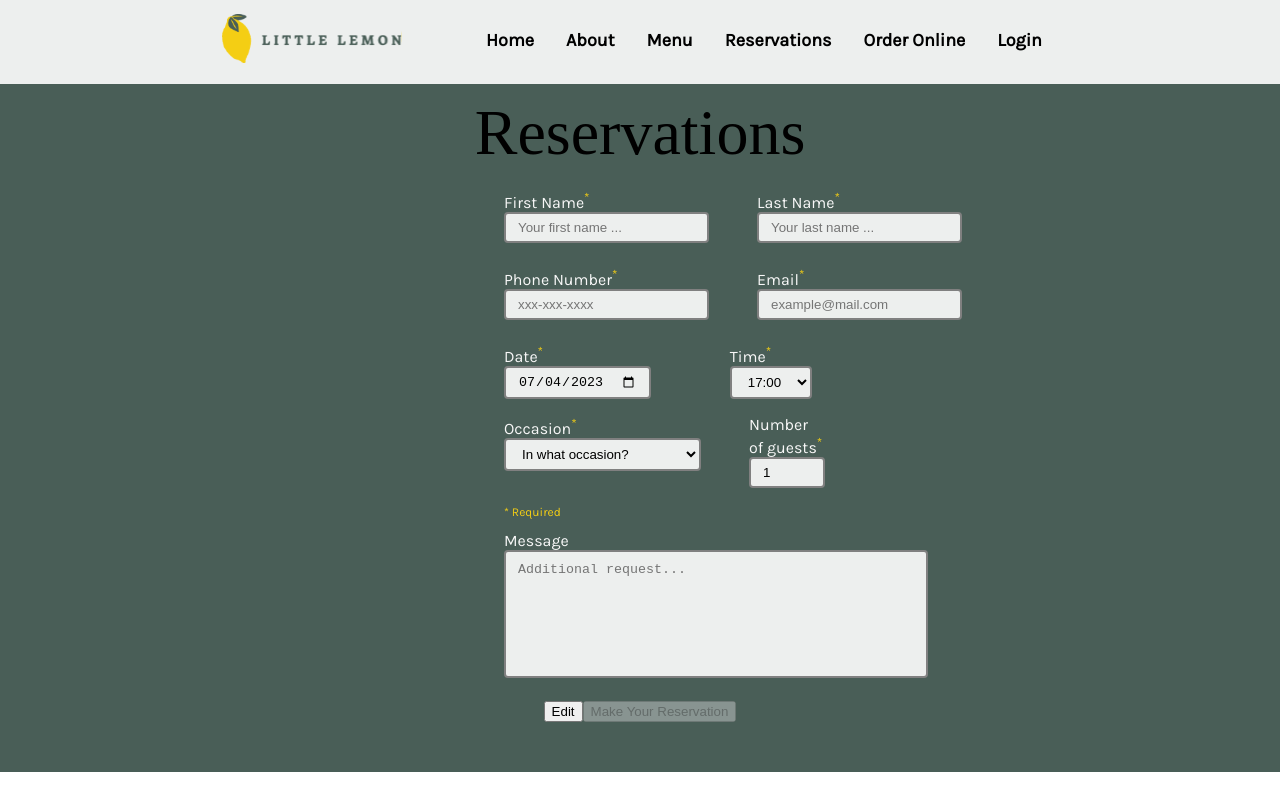
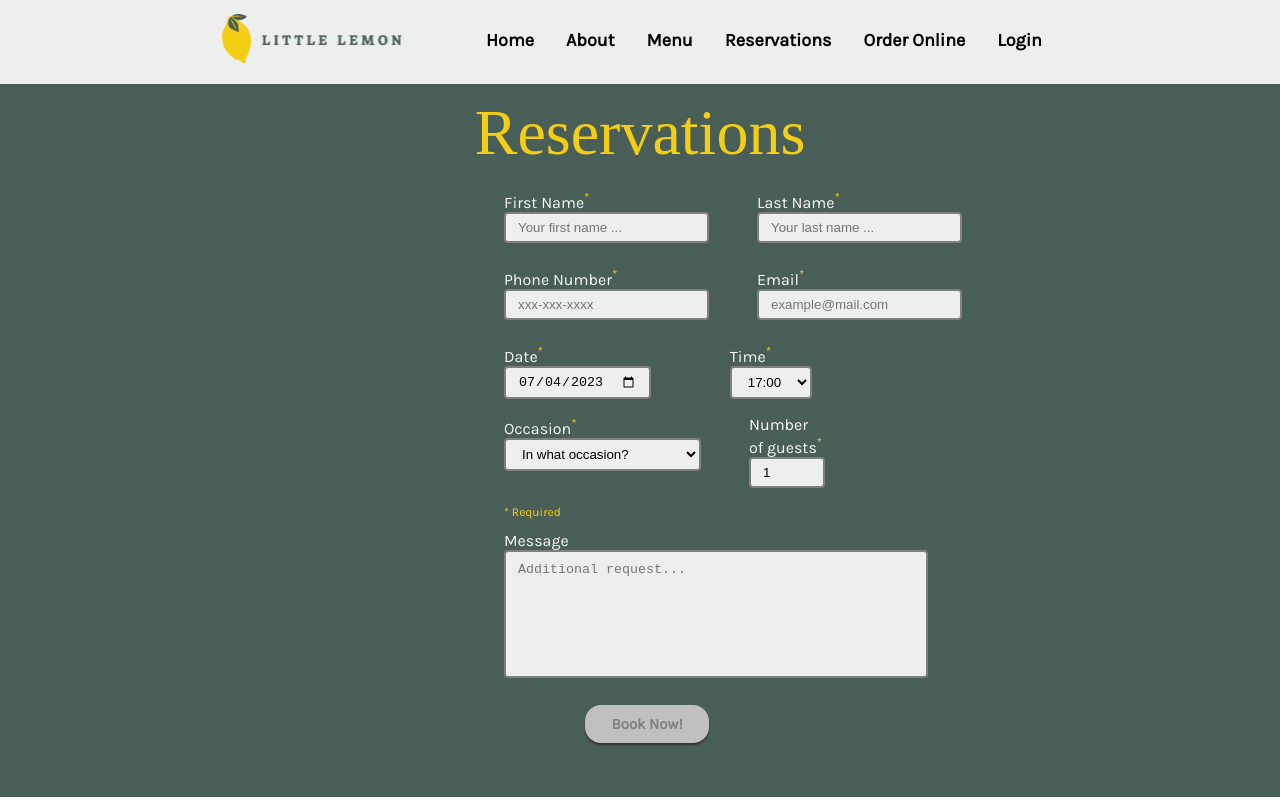
Before and after one commit to FurnWu/Little-Lemon, a React (Create React App) app in the folder little-lemon/: page /reservations in a window 1280 px wide. Built offline with nearby package versions, Linux system fonts and the light colour scheme; a web font is replaced by a local one.

Commit message:
styling confirm info

```diff
--- a/little-lemon/src/BookingForm.js
+++ b/little-lemon/src/BookingForm.js
@@ -63,6 +63,7 @@ console.log(formData);
 
    const handleEditClick = (e) => {
       setIsDisabled(false)
+
       e.preventDefault();
    }
 
@@ -124,12 +125,12 @@ console.log(occasion);
    <select id ="occasion" disabled={isDisabled} value={occasion} onChange={(e) => setOccasion(e.target.value)}>
    <optgroup label="Choose you occasion">
       <option hidden="true" value="F">In what occasion?</option>
-      <option value="A">Eat and Chill</option>
-      <option value="B">Friends/Family Reuion</option>
-      <option value="C">Birthday</option>
-      <option value="D">Anniversary</option>
-      <option value="E">Engagement</option>
-      <option value="G">Other</option>
+      <option value="Eat and Chill">Eat and Chill</option>
+      <option value="Friends/Family Reuion">Friends/Family Reuion</option>
+      <option value="Birthday">Birthday</option>
+      <option value="Anniversary">Anniversary</option>
+      <option value="Engagement">Engagement</option>
+      <option value="Other">Other</option>
    </optgroup>
    </select>
    </div>
@@ -151,10 +152,12 @@ console.log(occasion);
    {/*<input type="submit" value="Make Your reservation" onSubmit={handleSubmit} />*/}
    <br></br>
    {/*<button onClick={handleSubmitClick}>Submit</button>*/}
+   <div className="form-button">
 
-   <button onClick={handleEditClick}>Edit</button>
+      <button className="booking-button" type="submit" onSubmit={handleSubmit} disabled={!getIsFormValid()} >Book Now!</button>
 
-   <button type="submit" onSubmit={handleSubmit} disabled={!getIsFormValid()} >Make Your Reservation</button>
+   </div>
+
 </form>
 <br></br>
 <Confirmation/>
@@ -164,11 +167,16 @@ console.log(occasion);
 function Confirmation() {
    if (isDisabled)
 {return (
-   <div>
-      <p>{formData.firstName}</p>
-      <p>{date}</p>
-
-
+   <div style={{backgroundColor:"#EDEFEE"}}>
+      <h2>Please recheck the information</h2>
+      <h3>Name: {formData.firstName}&nbsp;&nbsp;{formData.lastName}</h3>
+      <h3>Date and Time: {date}/&nbsp;{chosenTime}</h3>
+      <h3>Number of Guests: {guests}</h3>
+      <h3>Occasion: {occasion}</h3>
+      <h3>Additional Request: {formData.message}</h3>
+      <h3>Phone Number: {formData.phone}</h3>
+      <h3>Email: {formData.email}</h3>
+      <button className="edit-button" onClick={handleEditClick}>Edit</button>
    </div>
 )
 }
--- a/little-lemon/src/BookingPage.js
+++ b/little-lemon/src/BookingPage.js
@@ -1,11 +1,11 @@
 import BookingForm from "./BookingForm";
-import { useReducer } from "react";
-import { fetchAPI } from "./DataAPI";
+//import { useReducer } from "react";
+//import { fetchAPI } from "./DataAPI";
 
 
 
 
-function updateTimes(state, action) {
+/*function updateTimes(state, action) {
   switch(action.type) {
     case 'initialTimes': {
       return {times : fetchAPI()};
@@ -32,7 +32,7 @@ function updateTimes(state, action) {
         <p>Hello! You are {availableTimes.age}.</p>
       </>
     );
-  }
+  }*/
 
 
 
@@ -40,7 +40,7 @@ export function Booking() {
 
     return(
         <div style={{backgroundColor:"#495E57"}}>
-            <h1>Reservations</h1>
+            <h1 style={{color:"#F4CE14"}}>Reservations</h1>
 
             <BookingForm />
 
--- a/little-lemon/src/index.css
+++ b/little-lemon/src/index.css
@@ -162,3 +162,64 @@ textarea {
     text-align: left;
 
 }
+
+
+.edit-button {
+    background-color: #EE9972;
+    border: none;
+    color: black; font-family: 'Karla'; font-weight: bolder;
+    padding: 10px 26px;
+    text-align: center;
+    text-decoration: none;
+    display: inline-block;
+    font-size: 15px;
+    margin: 4px 2px;
+    cursor: pointer;
+    border-radius: 16px;
+    margin-left: 1rem;
+    box-shadow: 0 2px 2px 0 #333333;
+}
+
+.edit-button:hover {
+    background-color: #EE9972;
+    box-shadow: 0 5px 1px #333333;
+}
+
+.edit-button:active {
+  background-color: #EE9972;
+  box-shadow: 1 4px #333333;
+  transform: translateY(1px);
+}
+
+.booking-button {
+    background-color: #F4CE14;
+    border: none;
+    color: black; font-family: 'Karla'; font-weight: bolder;
+    padding: 10px 26px;
+    text-align: center;
+    text-decoration: none;
+    display: inline-block;
+    font-size: 15px;
+    margin: 4px 2px;
+    cursor: pointer;
+    border-radius: 16px;
+    margin-left: 1rem;
+    box-shadow: 0 2px 2px 0 #333333;
+}
+
+.booking-button:hover {
+    background-color: #F4CE14;
+    box-shadow: 0 5px 1px #333333;
+}
+
+.booking-button:active {
+  background-color: #F4CE14;
+  box-shadow: 1 4px #333333;
+  transform: translateY(1px);
+}
+
+.booking-button:disabled {
+    background-color: silver;
+    box-shadow: 0 2px 2px 0 #333333;
+    color: gray; font-family: 'Karla'; font-weight: bolder;
+}
```
